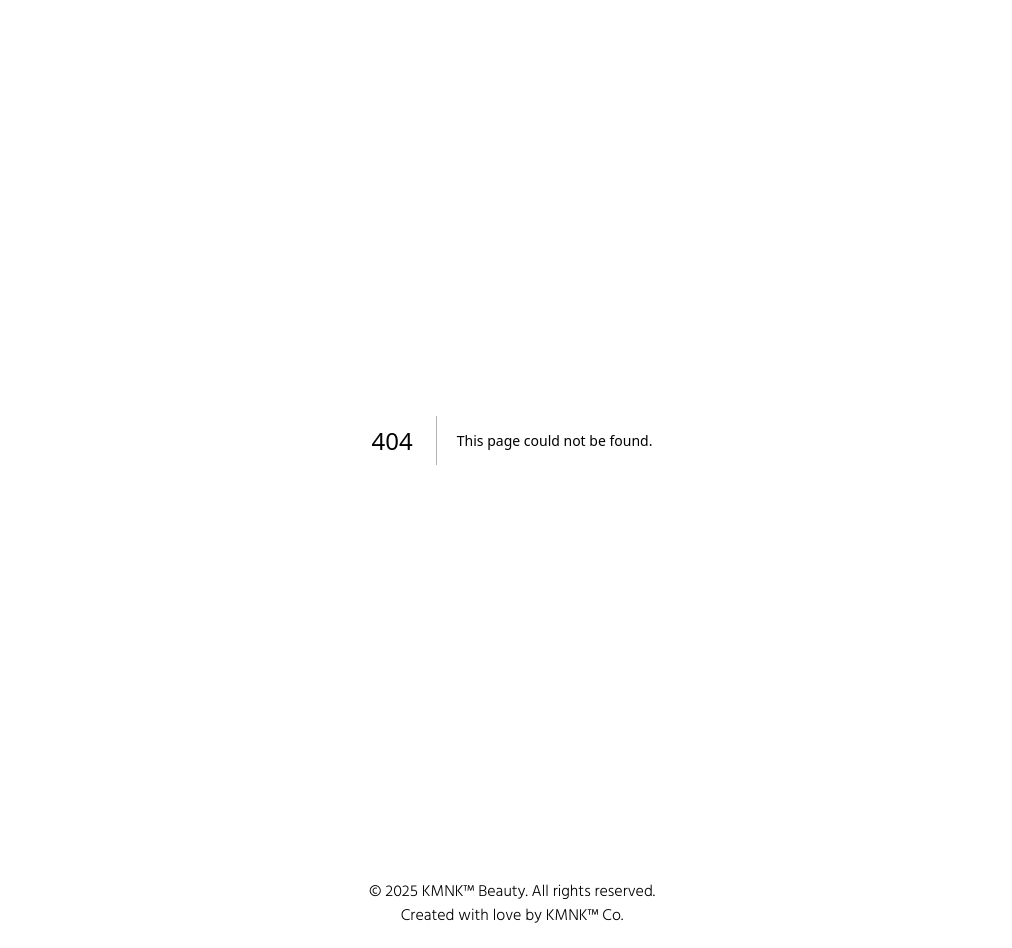
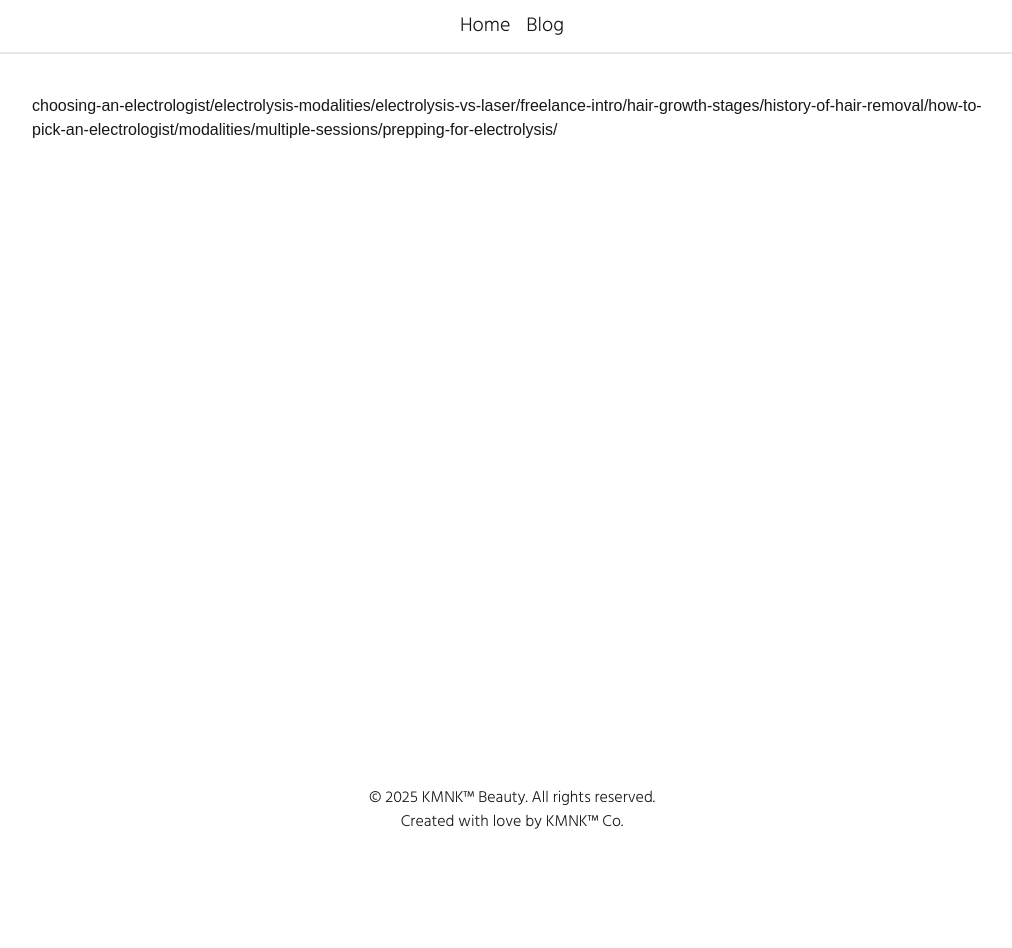
Before and after one commit to kmnk-co/kmnk-beauty, a Next.js app: page /blog in a window 1280 px wide. Before the commit this address had no page. Shown: the whole page, without its empty margins (128-1140 px from the left). After the commit the page ends 854 px from the top, so only its background shows below. Built offline with nearby package versions, Linux system fonts and the light colour scheme.

Commit message:
Added navbar and blog entries page (#3)

```diff
--- a/app/modalities/page.tsx
+++ b/app/blog/[slug]/page.tsx
@@ -1,15 +1,28 @@
+import { ReadFile } from "@/app/helpers/file-parser";
+import { Components } from "@/app/helpers/markdown";
+import { readdir } from "node:fs/promises";
 import Markdown from "react-markdown";
-import { ReadFile } from "../helpers/file-parser";
-import { Components } from "../helpers/markdown";
 
-const Page = async () => {
+export async function generateStaticParams() {
+  let posts: string[] = [];
+  try {
+    posts = await readdir(process.cwd() + "/app/blog/posts/");
+  } catch (err) {
+    console.error(err);
+  }
+
+  return posts.map((value) => ({ slug: value }));
+}
+
+const Page = async ({ params }: { params: Promise<{ slug: string }> }) => {
+  const slug = (await params).slug;
   const metadata = await ReadFile(
-    process.cwd() + "/app/modalities/metadata.json"
+    process.cwd() + "/app/blog/posts/" + slug + "/metadata.json"
   ).then((x) => {
     return JSON.parse(x ?? "");
   });
   const content = await ReadFile(
-    process.cwd() + "/app/modalities/content.mdown"
+    process.cwd() + "/app/blog/posts/" + slug + "/content.mdown"
   );
 
   return (
--- /dev/null
+++ b/app/blog/page.tsx
@@ -0,0 +1,23 @@
+import Link from "next/link";
+import { readdir } from "node:fs/promises";
+
+const Page = async () => {
+  let posts: string[] = [];
+  try {
+    posts = await readdir(process.cwd() + "/app/blog/posts/");
+  } catch (err) {
+    console.error(err);
+  }
+
+  return (
+    <div className="cmp-container">
+      {posts.map((value, index) => (
+        <Link key={index} href={"blog/" + value} className="hover:underline">
+          {value + "/"}
+        </Link>
+      ))}
+    </div>
+  );
+};
+
+export default Page;
--- a/app/helpers/markdown.tsx
+++ b/app/helpers/markdown.tsx
@@ -71,7 +71,6 @@ const aComponent = (
     AnchorHTMLAttributes<HTMLAnchorElement> &
     ExtraProps
 ): JSX.Element => {
-  console.log(props);
   return (
     <a href={props.href} className="text-blue-500 underline">
       {props.children}
--- a/app/layout.tsx
+++ b/app/layout.tsx
@@ -1,5 +1,6 @@
 import type { Metadata } from "next";
 import "./globals.css";
+import Link from "next/link";
 
 export const metadata: Metadata = {
   title: "KMNK Beauty",
@@ -14,6 +15,10 @@ export default function RootLayout({
   return (
     <html lang="en">
       <body>
+        <div className="flex justify-center py-3 text-xl hind-light border-b-2">
+          <Link className="mx-2 hover:underline" href={"/"}>Home</Link>
+          <Link className="mx-2 hover:underline" href={"/blog"}>Blog</Link>
+        </div>
         <div className="flex flex-col min-h-full">
           <div className="flex-grow pt-10 pb-5">{children}</div>
           <div className="flex-grow-0 flex-shrink-0 py-5 text-center hind-light">
```
Also changed, not shown: app/blog/posts/modalities/metadata.json (renamed from app/modalities/metadata.json), 1 other file (tests, documents, lock files or other folders).
